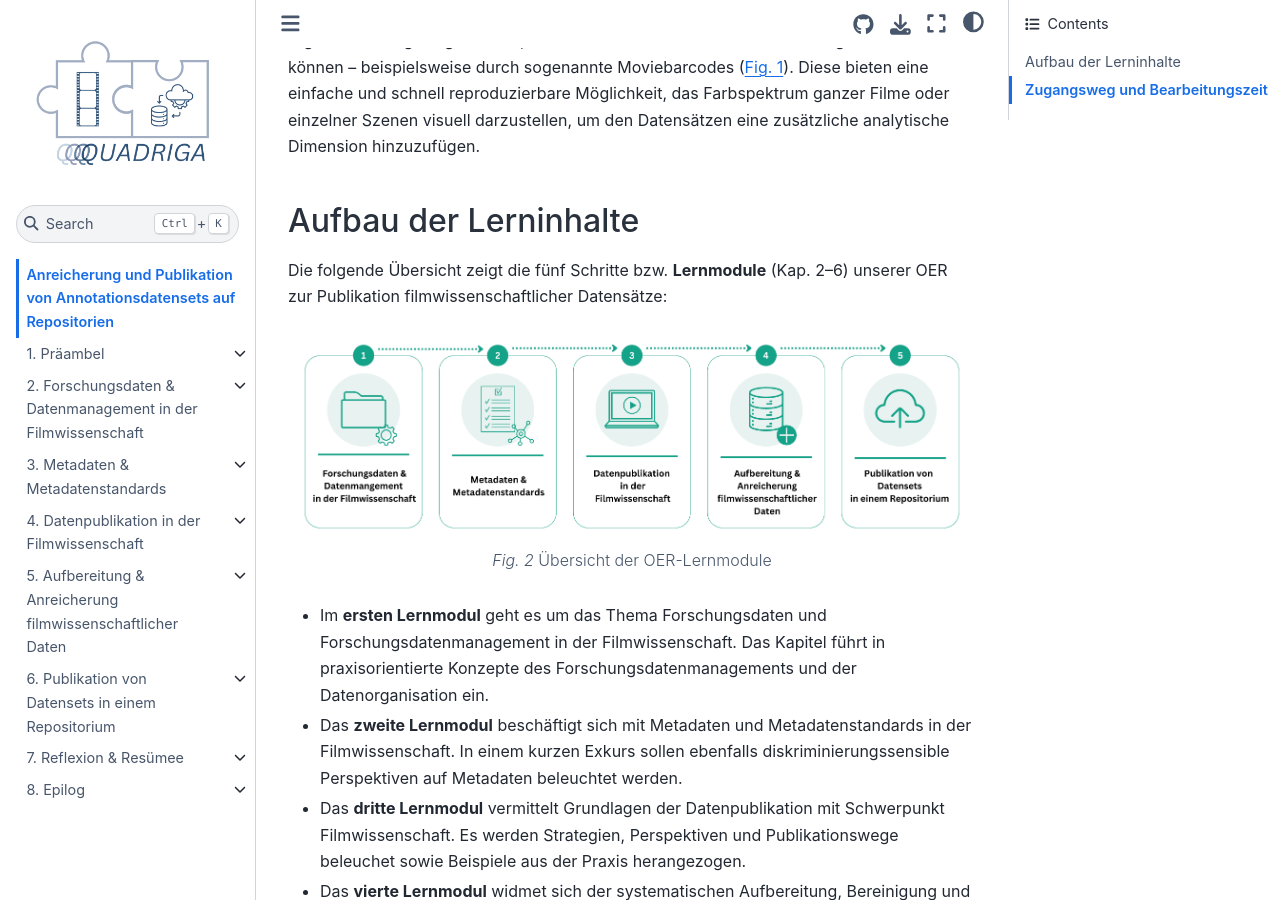
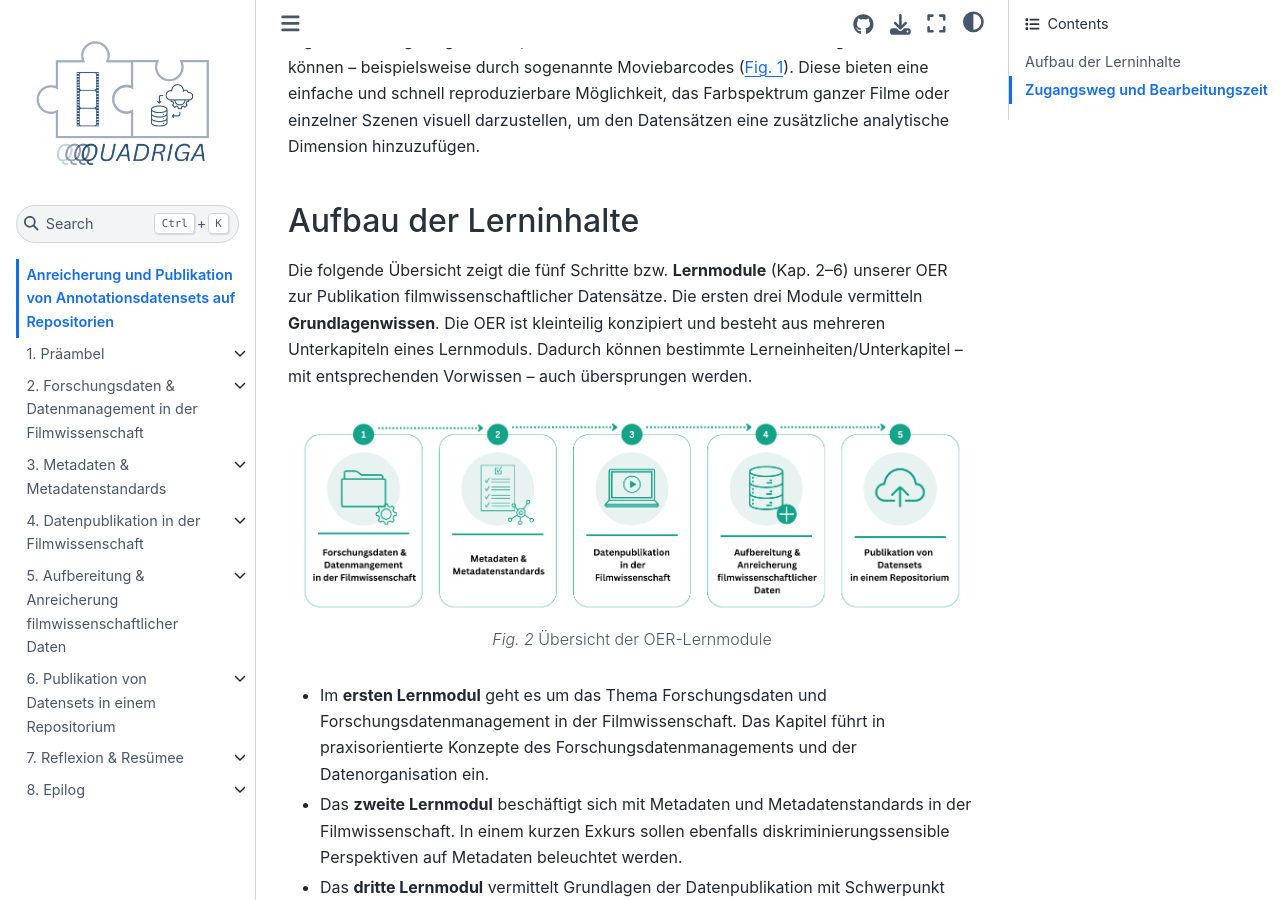
Before and after one commit to lam1aa/Bewegtes-Bild-Fallstudie-3, a Jupyter Book: the page built from intro.md, in a window 1280 px wide and 900 px high, scrolled down 1391 px. Built offline with Jupyter Book 1.0.4 settings and Sphinx 7.4.7 and the Sphinx Book theme 1.1.4, drawn with Linux system fonts in a browser that asks for light colours.

Commit message:
docs: more info oer structure

````diff
--- a/intro.md
+++ b/intro.md
@@ -23,7 +23,7 @@ Ergänzend soll gezeigt werden, wie diese Annotationsdatensets noch angereichert
 
 ## Aufbau der Lerninhalte
 
-Die folgende Übersicht zeigt die fünf Schritte bzw. **Lernmodule** (Kap. 2–6) unserer OER zur Publikation filmwissenschaftlicher Datensätze:
+Die folgende Übersicht zeigt die fünf Schritte bzw. **Lernmodule** (Kap. 2–6) unserer OER zur Publikation filmwissenschaftlicher Datensätze. Die ersten drei Module vermitteln **Grundlagenwissen**. Die OER ist kleinteilig konzipiert und besteht aus mehreren Unterkapiteln eines Lernmoduls. Dadurch können bestimmte Lerneinheiten/Unterkapitel – mit entsprechenden Vorwissen – auch übersprungen werden.
 
 ```{figure} ./assets/intro/abb_intro_aufbau_fallstudie_v004.png
 ---
````
